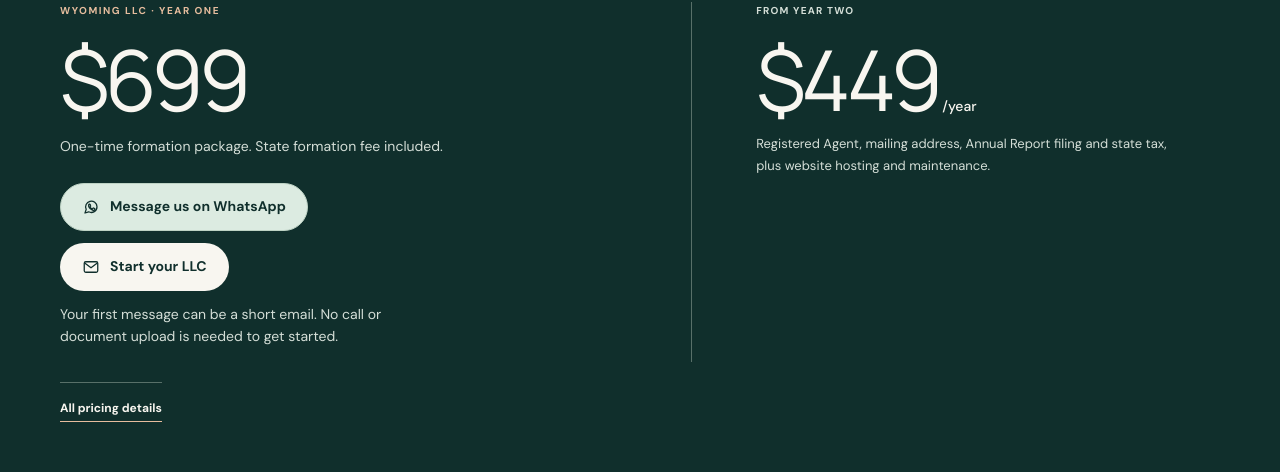
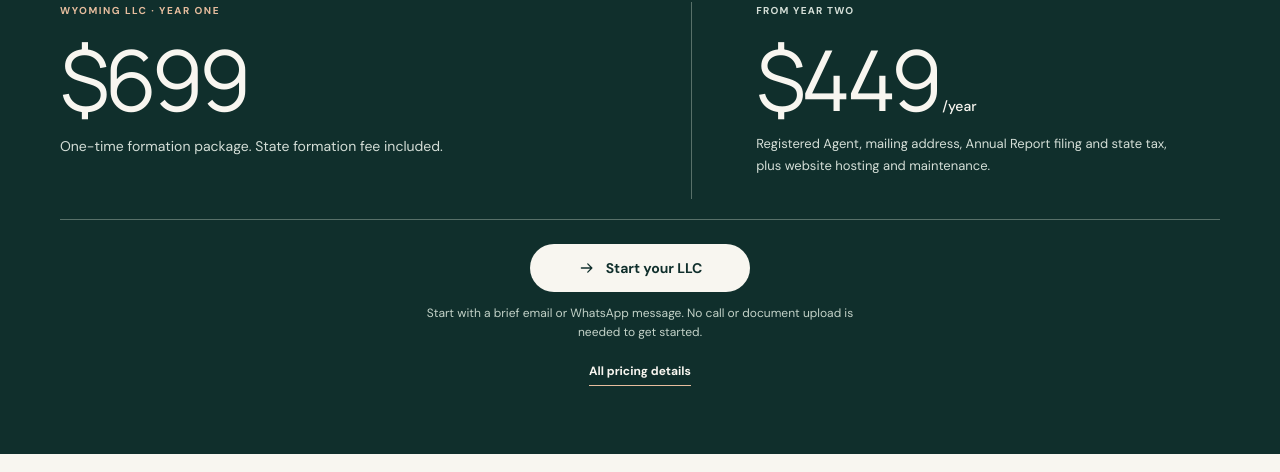
Before and after one commit to ovallsn/vallssolutions, a Next.js app: page / in a window 1280 px wide. Shown: the part 1793-2265 px from the top of the page. Built offline with nearby package versions, Linux system fonts and the light colour scheme; no server answers.

Commit message:
Clarify contact actions and align pricing CTA

```diff
--- a/src/app/conversion-polish.css
+++ b/src/app/conversion-polish.css
@@ -17,6 +17,7 @@
 .link-chevron { width: 16px; height: 16px; flex: 0 0 auto; vertical-align: middle; }
 .contact-actions .button { gap: 10px; }
 .contact-actions svg, .lead-contact-icon svg, .lead-privacy-icon svg, .lead-submit svg { width: 18px; height: 18px; flex: 0 0 auto; }
+.contact-icon-whatsapp { transform: scale(1.12); }
 .hero-scroll-cue { gap: 12px; }
 .hero-scroll-rule { width: 25px; height: 1px; background: #e9b08f; }
 
@@ -886,8 +887,18 @@
 .founder-home .premium-price-summary .eyebrow { color: #e6bd9e; }
 .founder-home .premium-price-summary .premium-price { margin: 16px 0 12px; font-size: clamp(68px, 8vw, 92px); }
 .founder-home .premium-price-summary .package-first-year > p:not(.premium-price) { color: #d4ded7; font-size: 14px; }
-.founder-home .premium-price-summary .contact-actions { max-width: 420px; margin-top: 25px; }
-.founder-home .premium-price-summary .premium-price-support { max-width: 390px; color: #c3d2c8; font-size: 12px; line-height: 1.6; }
+.founder-home .premium-price-actions {
+  grid-column: 1 / -1;
+  display: grid;
+  justify-items: center;
+  gap: 12px;
+  padding-top: 24px;
+  border-top: 1px solid #587069;
+  text-align: center;
+}
+.founder-home .premium-price-actions .contact-actions { max-width: none; margin: 0; justify-content: center; }
+.founder-home .premium-price-actions .button { width: auto; min-width: 220px; justify-content: center; }
+.founder-home .premium-price-summary .premium-price-support { max-width: 470px; margin: 0; color: #c3d2c8; font-size: 12px; line-height: 1.6; }
 .founder-home .premium-price-summary .button-dark { background: var(--paper); color: var(--green-deep); }
 .founder-home .premium-price-summary .button-dark:hover { background: #e8e1d5; }
 
@@ -933,9 +944,8 @@
 .founder-home .premium-renewal p { max-width: 430px; color: #d4ded7; font-size: 13px; line-height: 1.7; }
 .founder-home .premium-price-summary > .premium-price-inner > .text-link {
   grid-column: 1 / -1;
-  justify-self: start;
-  padding-top: 16px;
-  border-top: 1px solid #587069;
+  justify-self: center;
+  padding-top: 0;
   border-bottom-color: #e6bd9e;
   color: var(--paper);
 }
--- a/src/components/ContactActions.tsx
+++ b/src/components/ContactActions.tsx
@@ -1,28 +1,36 @@
+import Link from "next/link";
 import { ContactIcon } from "@/components/ContactIcons";
-import { mailtoHref, whatsappHref, type Locale } from "@/lib/site";
+import { ROUTES } from "@/lib/routes";
+import { whatsappHref, type Locale } from "@/lib/site";
 
 type ContactActionsProps = {
   locale: Locale;
   ctaLabel?: string;
   className?: string;
+  showWhatsApp?: boolean;
 };
 
-export function ContactActions({ locale, ctaLabel, className = "" }: ContactActionsProps) {
+export function ContactActions({
+  locale,
+  ctaLabel,
+  className = "",
+  showWhatsApp = true,
+}: ContactActionsProps) {
   const english = locale === "en";
-  const whatsapp = whatsappHref(locale);
+  const whatsapp = showWhatsApp ? whatsappHref(locale) : null;
 
   return (
     <div className={`contact-actions ${className}`.trim()}>
+      <Link className="button button-dark" href={ROUTES.contact[locale]}>
+        <ContactIcon name="arrow" />
+        {ctaLabel ?? (english ? "Start your LLC" : "Empezar mi LLC")}
+      </Link>
       {whatsapp && (
         <a className="button button-whatsapp" href={whatsapp} target="_blank" rel="noopener noreferrer">
           <ContactIcon name="whatsapp" />
-          {english ? "Message us on WhatsApp" : "Escribir por WhatsApp"}
+          {english ? "Chat on WhatsApp" : "Escribir por WhatsApp"}
         </a>
       )}
-      <a className="button button-dark" href={mailtoHref(locale, ctaLabel)}>
-        <ContactIcon name="mail" />
-        {ctaLabel ?? (english ? "Email us" : "Escribir por email")}
-      </a>
     </div>
   );
 }
--- a/src/components/ContactIcons.tsx
+++ b/src/components/ContactIcons.tsx
@@ -1,4 +1,4 @@
-type ContactIconName = "mail" | "message" | "whatsapp" | "lock";
+type ContactIconName = "mail" | "message" | "whatsapp" | "lock" | "arrow";
 
 export type FormationServiceIconName =
   | "formation"
@@ -61,7 +61,16 @@ export function FormationServiceIcon({
 
 export function ContactIcon({ name }: { name: ContactIconName }) {
   return (
-    <svg aria-hidden="true" viewBox="0 0 24 24" fill="none" stroke="currentColor" strokeWidth="1.7" strokeLinecap="round" strokeLinejoin="round">
+    <svg
+      className={name === "whatsapp" ? "contact-icon-whatsapp" : undefined}
+      aria-hidden="true"
+      viewBox="0 0 24 24"
+      fill="none"
+      stroke="currentColor"
+      strokeWidth={name === "whatsapp" ? 1.9 : 1.7}
+      strokeLinecap="round"
+      strokeLinejoin="round"
+    >
       {name === "mail" ? (
         <>
           <rect x="3" y="5" width="18" height="14" rx="2" />
@@ -69,10 +78,12 @@ export function ContactIcon({ name }: { name: ContactIconName }) {
         </>
       ) : name === "message" ? (
         <path d="M20 11.5a7.5 7.5 0 0 1-7.5 7.5 8 8 0 0 1-3.4-.8L4 20l1.8-4.4a8 8 0 0 1-.8-3.6A7.5 7.5 0 0 1 12.5 4h.1a7.4 7.4 0 0 1 7.4 7.4v.1Z" />
+      ) : name === "arrow" ? (
+        <path d="M4.5 12h14m-5.5-5.5L18.5 12 13 17.5" />
       ) : name === "whatsapp" ? (
         <>
-          <path d="M20 11.6a7.6 7.6 0 0 1-11.1 6.8L4 20l1.6-4.8A7.6 7.6 0 1 1 20 11.6Z" />
-          <path d="M9 8.5c.2-.4.4-.4.7-.4h.5c.2 0 .4.1.5.4l.8 1.8c.1.2.1.4-.1.6l-.6.7c-.2.2-.2.4 0 .6.6 1 1.4 1.8 2.5 2.3.2.1.4.1.6-.1l.8-.9c.2-.2.4-.2.6-.1l1.6.8c.2.1.3.3.3.5 0 .5-.2 1-.6 1.3-.5.4-1.2.6-1.8.4-1-.2-2.3-.8-3.6-1.9-1.1-.9-2-2.2-2.3-3.4-.2-.9 0-1.8.5-2.6Z" />
+          <path d="M20.25 11.55a8.2 8.2 0 0 1-12.1 7.3L3.75 20l1.2-4.2a8.2 8.2 0 1 1 15.3-4.25Z" />
+          <path d="M8.7 8.1c.2-.35.45-.45.75-.4l.8.1c.2.05.35.2.45.4l.75 1.65c.1.2.05.4-.1.6l-.55.65c-.15.15-.2.35-.05.6.55 1 1.45 1.9 2.55 2.45.2.1.4.1.55-.1l.65-.75c.15-.2.4-.25.6-.15l1.6.8c.2.1.3.3.3.5-.05.45-.25.9-.65 1.2-.45.35-1 .5-1.6.35-1.1-.3-2.35-.95-3.6-2.05-1.1-.95-1.95-2.25-2.3-3.5-.2-.85 0-1.55.4-2.3Z" />
         </>
       ) : (
         <>
--- a/src/components/HomePage.tsx
+++ b/src/components/HomePage.tsx
@@ -102,7 +102,7 @@ const copy: Record<Locale, HomeCopy> = {
     offerBody:
       "Here is exactly what the $699 Wyoming formation package covers, with one point of contact from filing through banking preparation.",
     offerNote:
-      "Your first message can be a short email. No call or document upload is needed to get started.",
+      "Start with a brief email or WhatsApp message. No call or document upload is needed to get started.",
     stateChoiceNote:
       "We also form LLCs in other U.S. states. Tell us where your business will operate, and we will confirm the scope and price for that state before we begin.",
     audienceEyebrow: "For founders wherever they live",
@@ -248,7 +248,7 @@ const copy: Record<Locale, HomeCopy> = {
     offerBody:
       "Esto es exactamente lo que cubre el paquete de formación de $699 en Wyoming, con un contacto directo desde la presentación hasta la preparación bancaria.",
     offerNote:
-      "Puedes empezar con un email breve. No necesitas reservar una llamada ni subir documentos para hacer la primera consulta.",
+      "Puedes empezar con un mensaje breve por email o WhatsApp. No hace falta una llamada ni subir documentos para iniciar la consulta.",
     stateChoiceNote:
       "También creamos LLC en otros estados de EE. UU. Cuéntanos dónde operará tu negocio y confirmaremos el alcance y el precio antes de empezar.",
     audienceEyebrow: "Para fundadores, vivan donde vivan",
@@ -533,11 +533,6 @@ export function HomePage({ locale }: { locale: Locale }) {
                   ? "One-time formation package. State formation fee included."
                   : "Paquete de creación, pago único. Tasa estatal de creación incluida."}
               </p>
-              <ContactActions
-                locale={locale}
-                ctaLabel={english ? "Start your LLC" : "Empezar mi LLC"}
-              />
-              <p className="premium-price-support">{content.offerNote}</p>
             </div>
             <div className="premium-renewal">
               <span>{english ? "FROM YEAR TWO" : "DESDE EL SEGUNDO AÑO"}</span>
@@ -549,6 +544,14 @@ export function HomePage({ locale }: { locale: Locale }) {
                   ? "Registered Agent, mailing address, Annual Report filing and state tax, plus website hosting and maintenance."
                   : "Agente registrado, dirección postal, presentación y tasa estatal del Annual Report, alojamiento y mantenimiento web."}
               </p>
+            </div>
+            <div className="premium-price-actions">
+              <ContactActions
+                locale={locale}
+                ctaLabel={english ? "Start your LLC" : "Empezar mi LLC"}
+                showWhatsApp={false}
+              />
+              <p className="premium-price-support">{content.offerNote}</p>
             </div>
             <Link className="text-link" href={pricing}>
               {english
```
